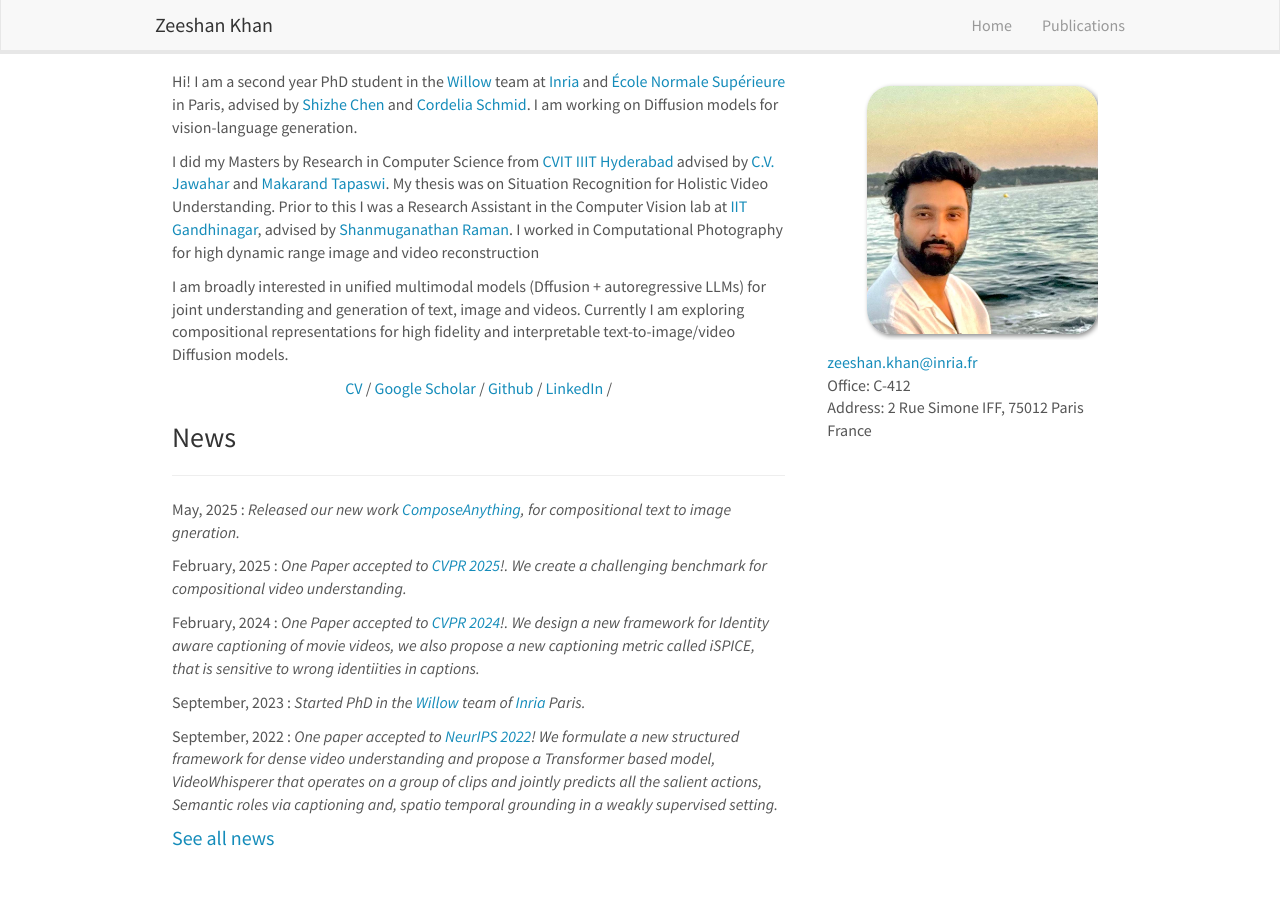
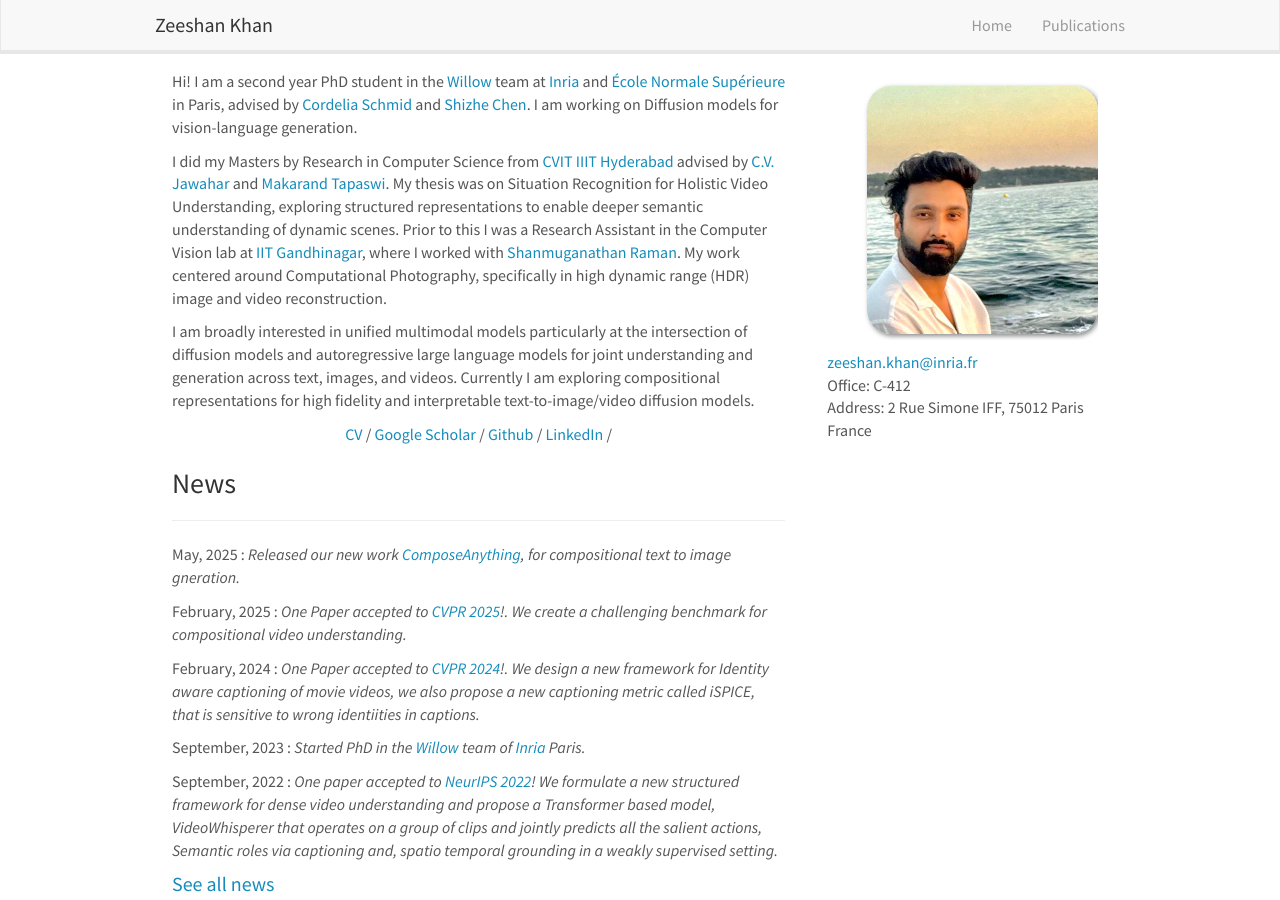
Before and after one commit to zeeshank95/zeeshank95.github.io, a Jekyll site: the page built from _pages/home.md, in a window 1280 px wide and 900 px high. Built offline with Jekyll 4.4.1, drawn with Linux system fonts in a browser that asks for light colours; nearby versions of some CDN libraries.

Commit message:
updated homepage

```diff
--- a/_pages/home.md
+++ b/_pages/home.md
@@ -12,11 +12,11 @@ permalink: /
 
 <div class="col-sm-8">
 
-Hi! I am a second year PhD student in the <a href="http://www.di.ens.fr/willow">Willow</a> team at <a href="https://www.inria.fr/en">Inria</a> and  <a href="https://www.ens.psl.eu/en">École Normale Supérieure</a> in Paris, advised by <a href="https://cshizhe.github.io">Shizhe Chen</a> and <a href="https://cordeliaschmid.github.io">Cordelia Schmid</a>. I am working on Diffusion models for vision-language generation.
+Hi! I am a second year PhD student in the <a href="http://www.di.ens.fr/willow">Willow</a> team at <a href="https://www.inria.fr/en">Inria</a> and  <a href="https://www.ens.psl.eu/en">École Normale Supérieure</a> in Paris, advised by <a href="https://cordeliaschmid.github.io">Cordelia Schmid</a> and <a href="https://cshizhe.github.io">Shizhe Chen</a>. I am working on Diffusion models for vision-language generation.
 
-I did my Masters by Research in Computer Science from <a href="http://cvit.iiit.ac.in">CVIT IIIT Hyderabad</a> advised by <a href="https://faculty.iiit.ac.in/~jawahar/index.html">C.V. Jawahar</a> and <a href="https://makarandtapaswi.github.io">Makarand Tapaswi</a>. My thesis was on Situation Recognition for Holistic Video Understanding. Prior to this I was a Research Assistant in the Computer Vision lab at <a href="https://iitgn.ac.in">IIT Gandhinagar</a>, advised by <a href="https://people.iitgn.ac.in/~shanmuga/"> Shanmuganathan Raman</a>. I worked in Computational Photography for high dynamic range image and video reconstruction
+I did my Masters by Research in Computer Science from <a href="http://cvit.iiit.ac.in">CVIT IIIT Hyderabad</a> advised by <a href="https://faculty.iiit.ac.in/~jawahar/index.html">C.V. Jawahar</a> and <a href="https://makarandtapaswi.github.io">Makarand Tapaswi</a>. My thesis was on Situation Recognition for Holistic Video Understanding, exploring structured representations to enable deeper semantic understanding of dynamic scenes. Prior to this I was a Research Assistant in the Computer Vision lab at <a href="https://iitgn.ac.in">IIT Gandhinagar</a>, where I worked with <a href="https://shanmuga.people.iitgn.ac.in"> Shanmuganathan Raman</a>. My work centered around Computational Photography, specifically in high dynamic range (HDR) image and video reconstruction.
 
-I am broadly interested in unified multimodal models (Dffusion + autoregressive LLMs) for joint understanding and generation of text, image and videos. Currently I am exploring compositional representations for high fidelity and interpretable text-to-image/video Diffusion models.
+I am broadly interested in unified multimodal models particularly at the intersection of diffusion models and autoregressive large language models for joint understanding and generation across text, images, and videos. Currently I am exploring compositional representations for high fidelity and interpretable text-to-image/video diffusion models.
 
 <p align="center">
   <a href="./docs/Zeeshan_cv_2022.pdf">CV</a> /
```
Also changed, not shown: 6 other files.
